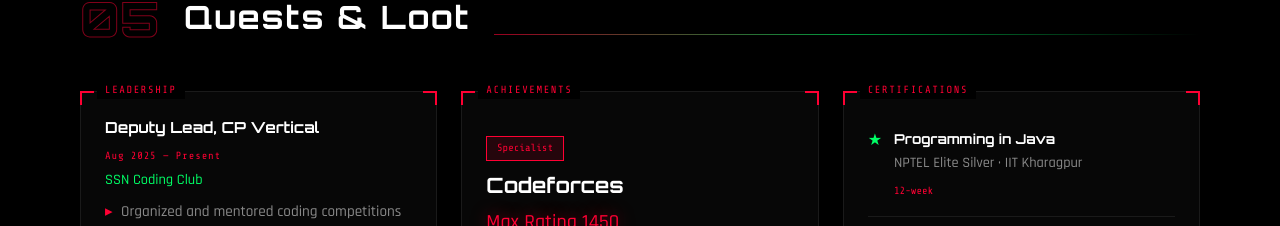
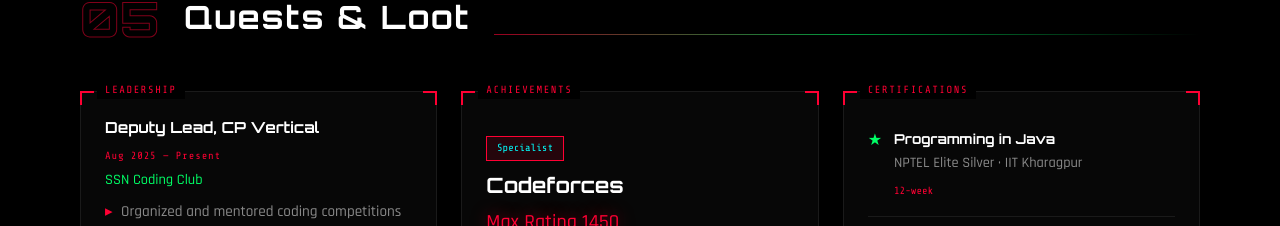
Before and after one commit to Harikaran14/Portfolio, a React (Vite) app: page / in a window 1280 px wide. Shown: the part 4214-4440 px from the top of the page. Built offline with nearby package versions, Linux system fonts and the light colour scheme.

Commit message:
Update index.css

```diff
--- a/src/index.css
+++ b/src/index.css
@@ -1164,7 +1164,8 @@ button {
   font-size: 0.65rem;
   background: var(--red-dim);
   border: 1px solid var(--red);
-  color: var(--red);
+  --cyan: #00FFFF;
+  color: var(--cyan);
   margin-bottom: 0.5rem;
 }
 
```
